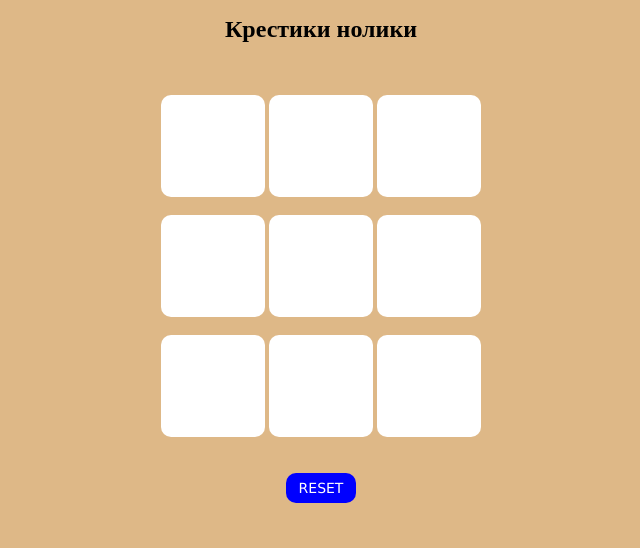
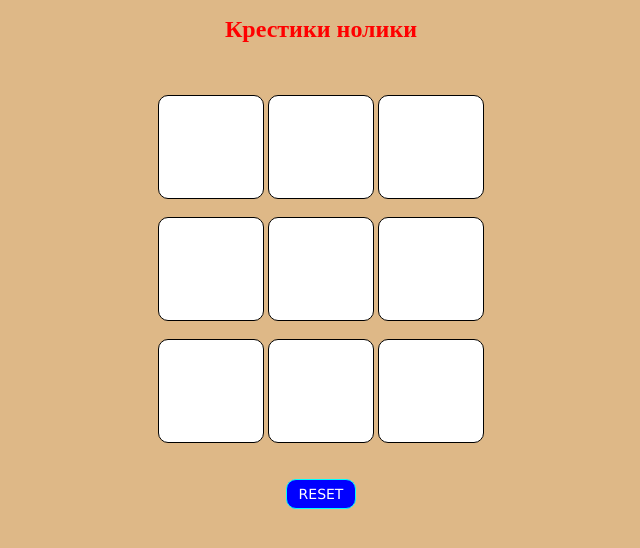
Before and after one commit to AnikaLos/-, a website: page index.html in a window 1280 px wide. Shown: the whole page, without its empty margins (319-959 px from the left). Drawn offline with Linux system fonts and the light colour scheme.

Commit message:
Изменения CSS
Внесены изменения в стиль

```diff
--- a/css/style.css
+++ b/css/style.css
@@ -1,5 +1,5 @@
 h1 {
-    color: Ored;
+  color: red;
   font-size: 24px;
 }
 
@@ -15,7 +15,7 @@ h1 {
   width: 100px;
   height: 100px;
   margin: auto;
-    border: black;
+  border: 1px solid black;
   border-radius: 10px;
   font-size: 14px;
   text-align: center;
@@ -25,19 +25,18 @@ h1 {
   box-sizing: border-box;
   width: 70px;
   height: 30px;
-    border: aqua;
+  border: 1px solid aqua;
   margin: auto;
   border-radius: 10px;
   font-family: Geneva;
   background-color: blue;
-    color:white;
+  color: white;
   font-size: 14px;
-    cursor: auto;
+  cursor: pointer;
 }
 
 #print {
   font-family: Geneva;
-
   color: red;
   font-size: 24px;
 }
@@ -47,5 +46,5 @@ h1 {
 }
 
 body {
-    background-color:burlywood;
+  background-color: burlywood;
 }
```
Lines whose indentation alone changed are shown as unchanged.
